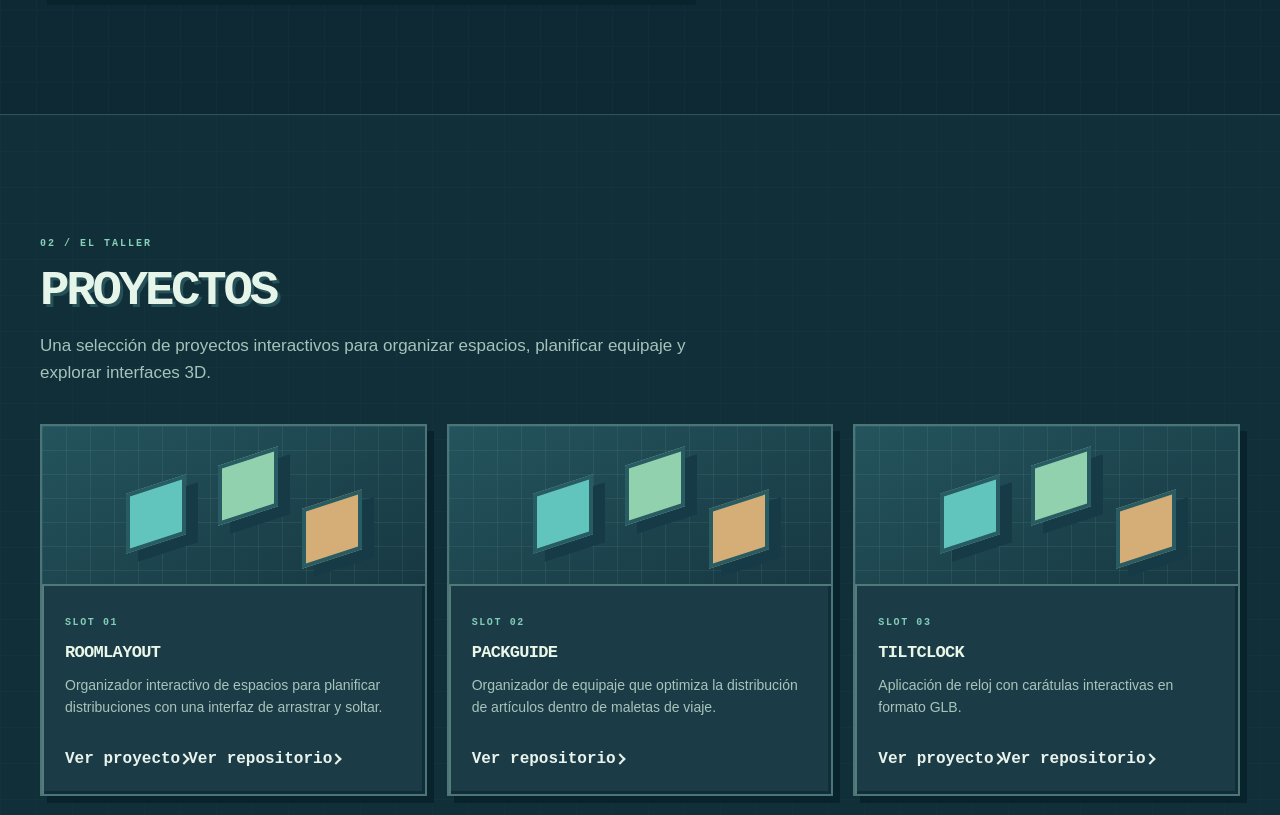
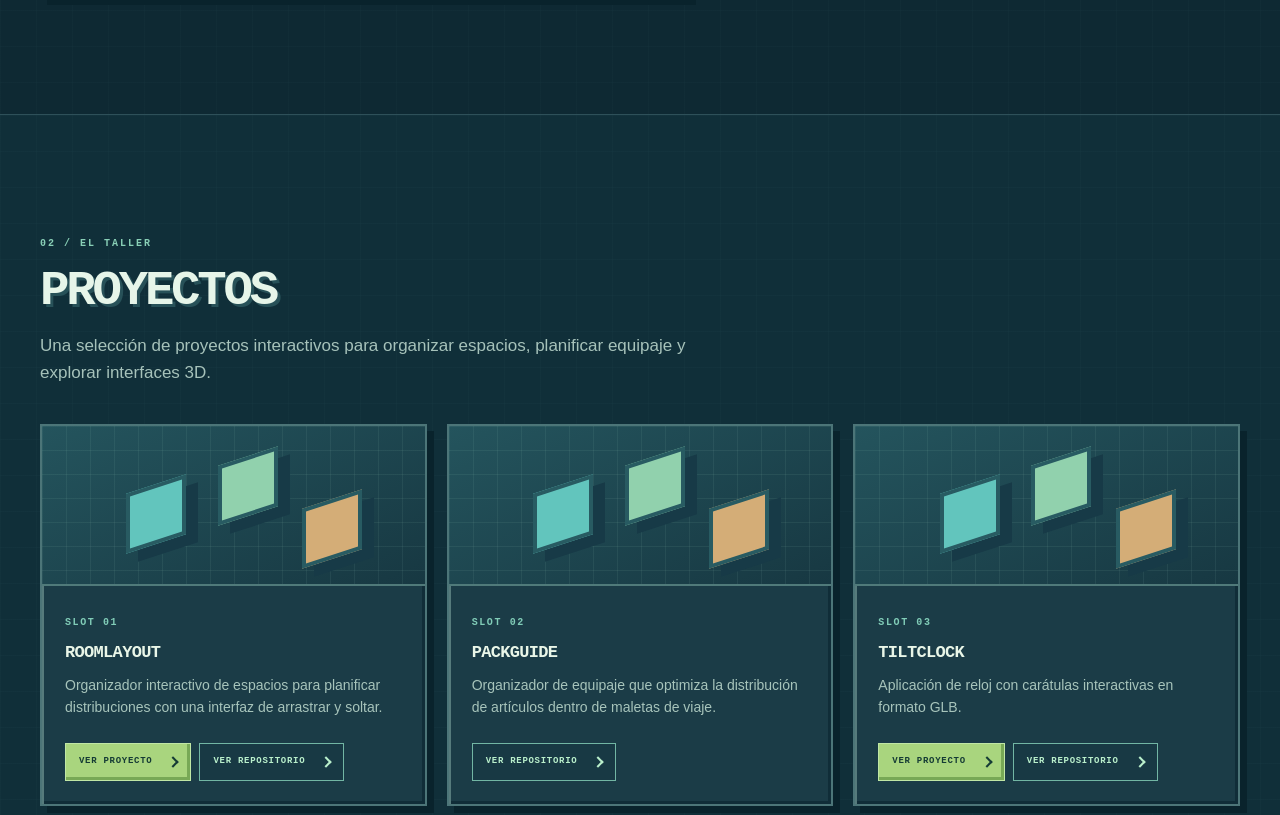
Before and after one commit to danilolarap/Portfolio, a Next.js app: page / in a window 1280 px wide. Shown: the part 1366-2181 px from the top of the page. Built offline with nearby package versions, Linux system fonts and the light colour scheme.

Commit message:
style(portfolio): polish project and station panels

```diff
--- a/src/app/globals.css
+++ b/src/app/globals.css
@@ -1287,6 +1287,141 @@ section[id] {
 .panel-note {
   margin-bottom: 24px;
 }
+.station-about-content,
+.station-project-list,
+.station-skill-list,
+.station-contact-list {
+  margin: 0 0 22px;
+}
+.station-about-content p {
+  margin: 0;
+  color: #3d5859;
+  font:
+    400 14px/1.6 Arial,
+    sans-serif;
+}
+.station-about-content ul {
+  display: flex;
+  flex-wrap: wrap;
+  gap: 8px;
+  margin: 16px 0 0;
+  padding: 0;
+  list-style: none;
+}
+.station-about-content li {
+  padding: 8px 10px;
+  border: 1px solid #91aaa0;
+  color: #365755;
+  background: #c3d2c7;
+  font:
+    700 10px/1.35 Arial,
+    sans-serif;
+}
+.station-project-list {
+  display: grid;
+  gap: 9px;
+}
+.station-project {
+  display: flex;
+  align-items: center;
+  justify-content: space-between;
+  gap: 18px;
+  padding: 11px 13px;
+  border: 1px solid #91aaa0;
+  background: #c5d2c7;
+  box-shadow:
+    inset 2px 2px #e1e9dd,
+    inset -2px -2px #a6b9ad;
+}
+.station-project-index {
+  color: #597874;
+  font-size: 8px;
+  letter-spacing: 0.14em;
+}
+.station-project h3 {
+  margin: 3px 0 4px;
+  color: #1c3a42;
+  font-size: 14px;
+}
+.station-project p {
+  max-width: 330px;
+  margin: 0;
+  color: #4d6764;
+  font:
+    400 11px/1.4 Arial,
+    sans-serif;
+}
+.station-project-links {
+  display: grid;
+  flex: none;
+  gap: 6px;
+}
+.station-project-links a {
+  min-width: 104px;
+  padding: 7px 9px;
+  border: 1px solid #477c70;
+  color: #f3f4df;
+  background: #387f76;
+  text-align: center;
+  text-decoration: none;
+  font-size: 9px;
+}
+.station-project-links a:hover {
+  background: #28645f;
+}
+.station-skill-list {
+  display: grid;
+  grid-template-columns: repeat(2, minmax(0, 1fr));
+  gap: 9px;
+}
+.station-skill {
+  display: flex;
+  min-height: 58px;
+  align-items: center;
+  gap: 12px;
+  padding: 10px 12px;
+  border: 1px solid #a291be;
+  color: #322b45;
+  background: #d0c5df;
+  box-shadow:
+    inset 2px 2px #e9e1ef,
+    inset -2px -2px #b8a9cc;
+}
+.station-skill span {
+  color: #6c5c8a;
+  font-size: 9px;
+}
+.station-skill strong {
+  font:
+    700 12px/1.35 Arial,
+    sans-serif;
+}
+.station-contact-list {
+  display: grid;
+  gap: 10px;
+}
+.station-contact-list a {
+  display: flex;
+  align-items: center;
+  justify-content: space-between;
+  gap: 12px;
+  padding: 14px;
+  border: 1px solid #c38678;
+  color: #563c39;
+  background: #ead0c5;
+  text-decoration: none;
+  font:
+    400 12px Arial,
+    sans-serif;
+}
+.station-contact-list a:hover {
+  background: #f2ddd1;
+}
+.station-contact-list strong {
+  color: #4a3434;
+  font-family: var(--mono);
+  font-size: 11px;
+}
 .panel .start-button {
   text-decoration: none;
 }
@@ -1501,7 +1636,42 @@ section[id] {
 }
 .project-body p {
   min-height: 48px;
-  margin-bottom: 24px;
+  margin-bottom: 20px;
+}
+.project-links {
+  display: flex;
+  flex-wrap: wrap;
+  gap: 8px;
+}
+.project-repository-link {
+  display: inline-flex;
+  min-height: 38px;
+  align-items: center;
+  gap: 17px;
+  padding: 0 13px;
+  border: 1px solid #72b6a4;
+  color: #baf0cc;
+  background: #183944;
+  text-decoration: none;
+  text-transform: uppercase;
+  font-size: 9px;
+  letter-spacing: 0.08em;
+  transition:
+    background 0.2s,
+    transform 0.2s;
+}
+.project-repository-link:hover {
+  background: #28545a;
+  transform: translateY(-2px);
+}
+.project-production-link {
+  color: #153b35;
+  border-color: #c0e6a5;
+  background: #a9d57e;
+  box-shadow: inset -3px -3px #78a956;
+}
+.project-production-link:hover {
+  background: #c1e698;
 }
 .testimonial-card {
   padding: 24px;
@@ -1548,12 +1718,25 @@ section[id] {
   border-left: 2px solid #4b7d7b;
   padding-left: 32px;
 }
+.experience-groups {
+  display: grid;
+  grid-template-columns: 1fr 1fr;
+  gap: 36px;
+}
+.experience-group-title {
+  margin: 0 0 18px 18px;
+  color: #c4e1ce;
+  font-size: 13px;
+  letter-spacing: 0.12em;
+  text-transform: uppercase;
+}
 .experience-card {
   position: relative;
   display: flex;
   align-items: center;
-  gap: 24px;
-  padding: 23px 26px;
+  gap: 17px;
+  min-height: 92px;
+  padding: 18px 20px;
 }
 .experience-node {
   position: absolute;
@@ -1567,15 +1750,21 @@ section[id] {
 .experience-card > .card-index {
   min-width: 38px;
 }
-.experience-card h3 {
-  margin-top: 0;
-}
-.experience-card .pending-tag {
-  margin-left: auto;
+.experience-card h4 {
+  margin: 0 0 7px;
+  color: #e3efe4;
+  font-size: 13px;
+}
+.experience-card p {
+  margin: 0;
+  color: #9dbcb0;
+  font:
+    13px/1.4 Arial,
+    sans-serif;
 }
 .contact-grid {
   display: grid;
-  grid-template-columns: 1.3fr 0.7fr;
+  grid-template-columns: repeat(2, minmax(0, 1fr));
   gap: 18px;
 }
 .contact-link {
@@ -1607,6 +1796,36 @@ section[id] {
   height: 20px;
   border: 4px solid #245663;
   transform: rotate(45deg);
+}
+.contact-icon-email {
+  background: #dfbf76;
+  box-shadow: inset -7px -7px #95713c;
+}
+.contact-icon-email span {
+  position: relative;
+  width: 25px;
+  height: 18px;
+  border: 3px solid #59452d;
+  transform: none;
+}
+.contact-icon-email span:after,
+.contact-icon-email span:before {
+  position: absolute;
+  top: 1px;
+  width: 12px;
+  height: 2px;
+  background: #59452d;
+  content: "";
+}
+.contact-icon-email span:before {
+  left: 0;
+  transform: rotate(34deg);
+  transform-origin: left;
+}
+.contact-icon-email span:after {
+  right: 0;
+  transform: rotate(-34deg);
+  transform-origin: right;
 }
 .contact-link strong {
   display: block;
@@ -1826,13 +2045,9 @@ section[id] {
   .contact-grid {
     grid-template-columns: 1fr;
   }
-  .experience-card {
-    align-items: flex-start;
-    flex-wrap: wrap;
-    gap: 12px;
-  }
-  .experience-card .pending-tag {
-    margin-left: 0;
+  .experience-groups {
+    grid-template-columns: 1fr;
+    gap: 30px;
   }
   .footer-inner {
     flex-wrap: wrap;
@@ -2573,6 +2788,27 @@ section[id] {
   .controls-back-button {
     min-height: 42px;
   }
+  .station-project {
+    align-items: flex-start;
+    flex-direction: column;
+    gap: 10px;
+  }
+  .station-project-links {
+    display: flex;
+    flex-wrap: wrap;
+  }
+  .station-project-links a {
+    min-width: 0;
+  }
+  .station-skill-list {
+    grid-template-columns: 1fr;
+  }
+  .station-contact-list a {
+    align-items: flex-start;
+    flex-direction: column;
+    gap: 6px;
+    overflow-wrap: anywhere;
+  }
 }
 @media (max-width: 390px) {
   .game-wordmark {
```
